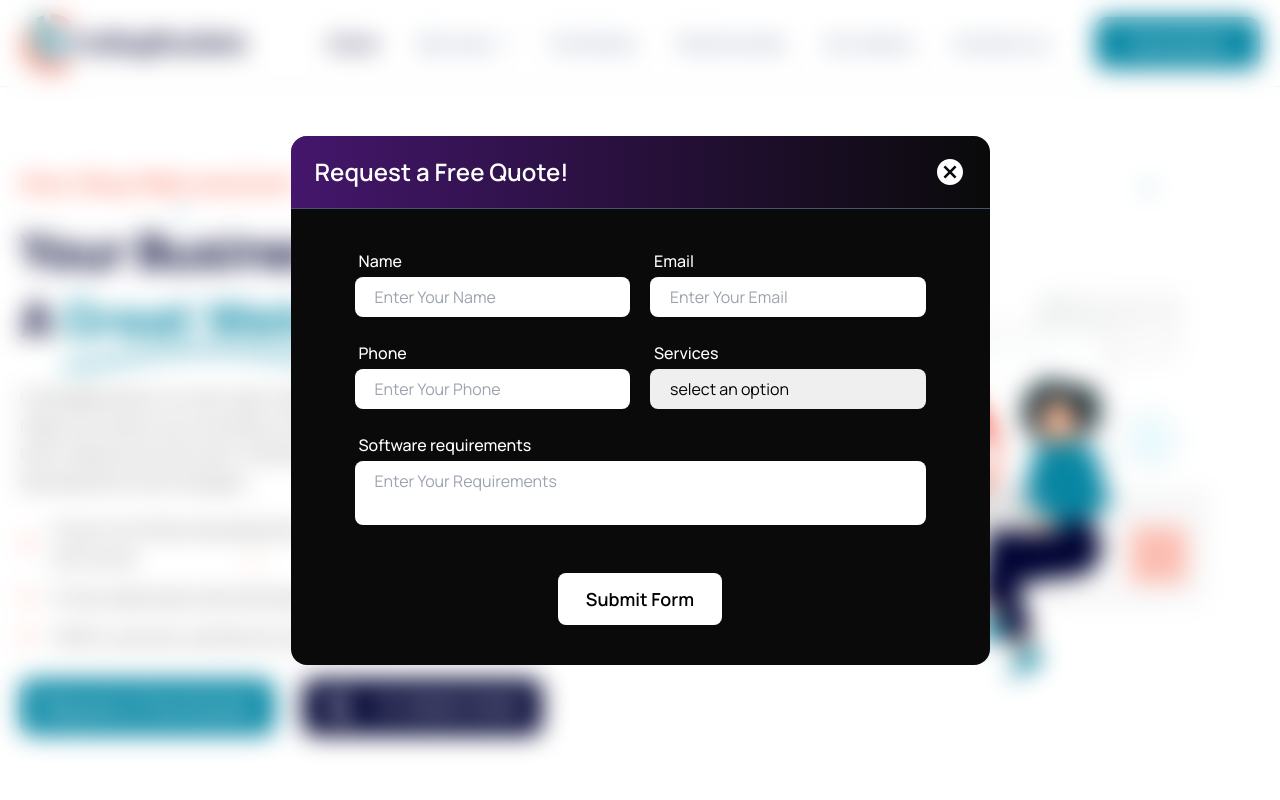
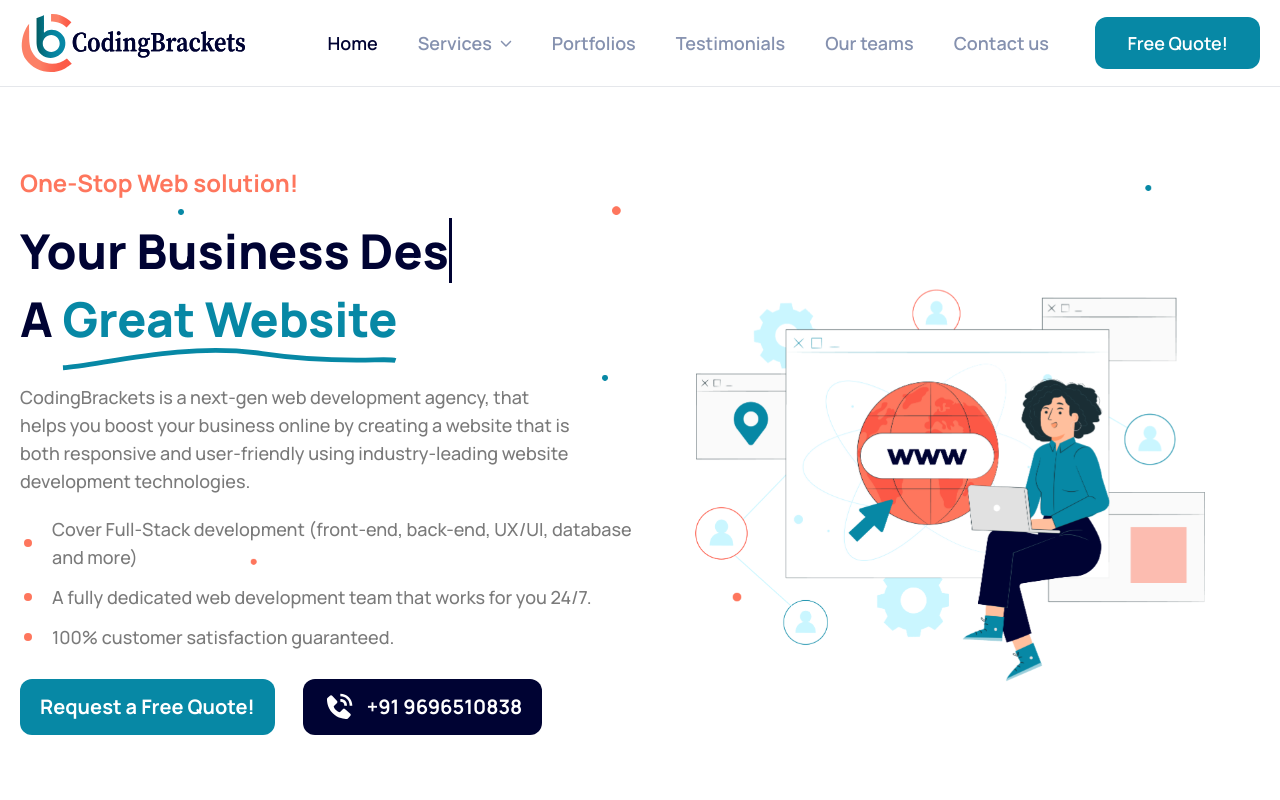
Before and after one commit to deepak-kumar72/Coding-Brackets, a Next.js app: page / in a window 1280 px wide. Shown: the top 800 px of the page. Built offline with nearby package versions, Linux system fonts and the light colour scheme.

Commit message:
updated code

```diff
--- a/components/NavBar.tsx
+++ b/components/NavBar.tsx
@@ -173,7 +173,7 @@
   const [servicesMobileView, setServicesMobileView] = useState(false);
 
   useEffect(() => {
-    const timeout = setTimeout(() => setPopUpState(true), 3000);
+    const timeout = setTimeout(() => setPopUpState(false), 3000);
 
     return () => clearTimeout(timeout);
   }, []);
```
